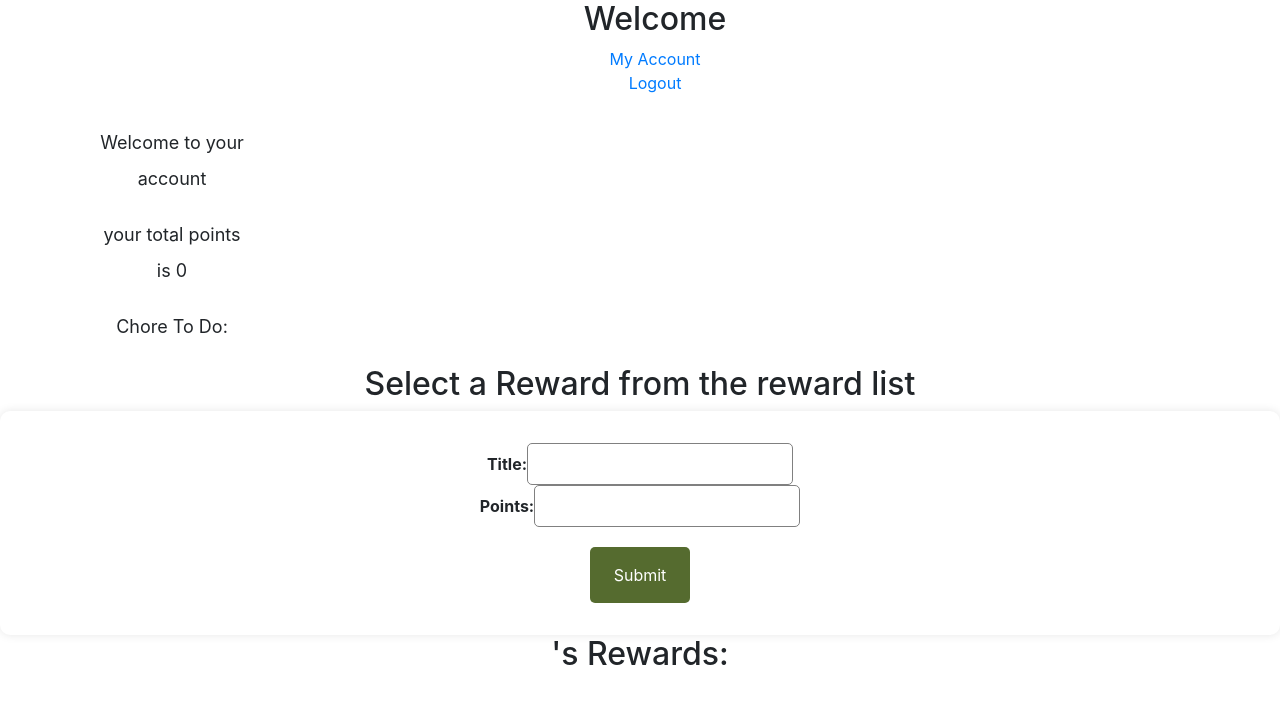
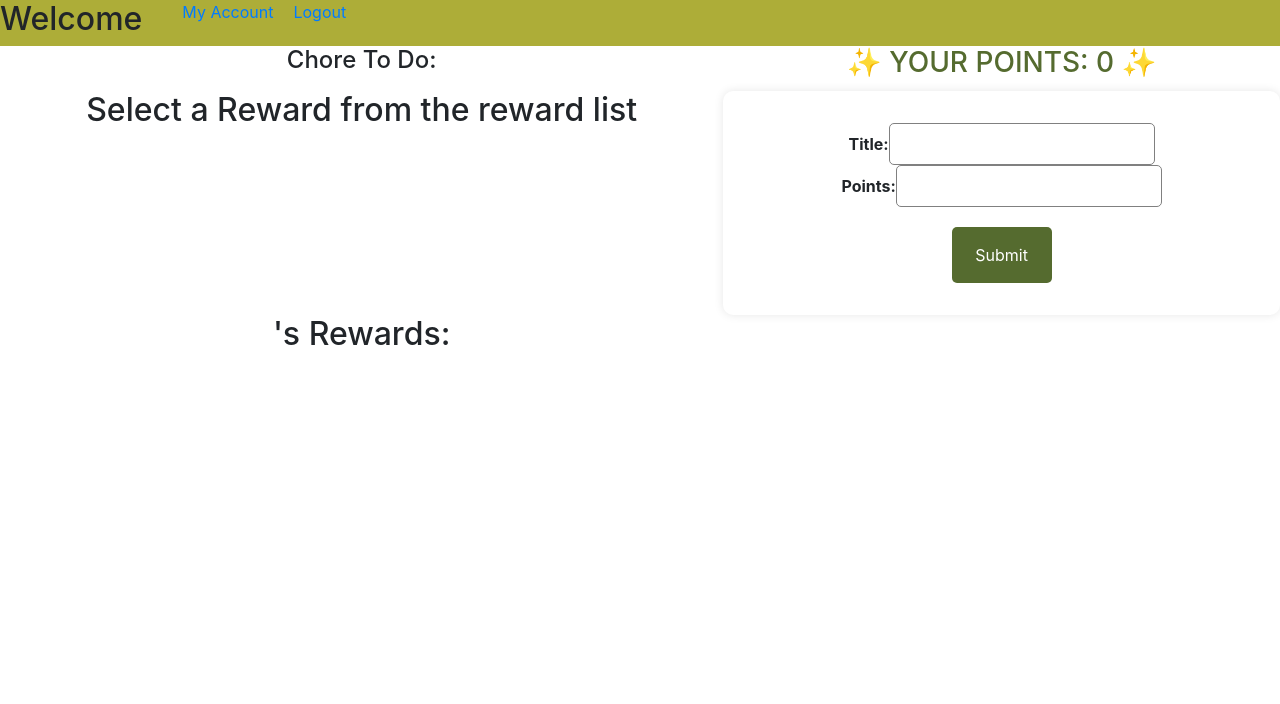
Before and after one commit to masinakh/Sweet-Home-Frontend, a React (Create React App) app: page /memberAccount in a window 1280 px wide. Shown: the top 704 px of the page. Built offline with nearby package versions, Linux system fonts and the light colour scheme.

Commit message:
working on CSS

```diff
--- a/src/components/ChoresToDo.js
+++ b/src/components/ChoresToDo.js
@@ -33,6 +33,7 @@ const ChoresToDo = ({selectedChore, markComplete}) => {
 
   return (
     <div>
+      <h4>Chore To Do:</h4>
       <ul>{choresToDoList}</ul>
     </div>
   )
--- a/src/components/Nav.css
+++ b/src/components/Nav.css
@@ -1,15 +1,16 @@
-/* .list-style-type {  */
-    /* list-style-type: none; */
-    /* display: flex;  */
-    /* flex-direction: column; */
-    /* justify-content:flex-start; */
-    /* margin-top: 15px;
-    margin-bottom: 15px; */
+.nav-list-style-type {
+    /* border: dashed; */
+    list-style-type: none;
+    display: flex;
+    /* flex-direction: row; */
+    justify-content:space-between;
+     /* margin-top: 15px; */
+    margin-bottom: 10px;
     /* margin-right: 20px; */
-    /* column-gap:510px; */
+    column-gap:20px;
 
-/* } */
+}
 /*
-div {
-    color:white;
+h2 {
+    border: dashed;
 } */
--- a/src/components/Nav.js
+++ b/src/components/Nav.js
@@ -6,8 +6,8 @@ import "./Nav.css"
 const Nav = ({member}) => {
   return (
     <div >
-      <ul className="list-style-type">
-        <li><h2>Welcome {member.name}</h2></li>
+      {/* <h2>Welcome {member.name}</h2> */}
+      <ul className="nav-list-style-type">
         <li><Link to="/memberAccount">My Account</Link></li>
         <li><Link to="/">Logout</Link></li>
       </ul>
--- a/src/pages/Home.css
+++ b/src/pages/Home.css
@@ -1,17 +1,18 @@
 .homeContainer {
     display:grid;
-    grid-template:auto auto auto / auto auto auto;
+    grid-template:2fr 1fr ;
 }
 
 .nav {
     background-color: rgb(173, 173, 56);
+    /* border:dashed; */
     grid-row: 1/2;
     grid-column: 1/3;
 
 }
 
 .points {
-    grid-row: 2/3;
+    grid-row: 2/4;
     grid-column: 2/3;
 }
 
--- a/src/pages/Home.js
+++ b/src/pages/Home.js
@@ -11,7 +11,7 @@ import "./Home.css"
 const Home = ({ choreList, deleteChore, addChore, member, selectChore }) => {
   return (
     <div className="homeContainer">
-      <div className="nav"><Nav member={member}></Nav></div>
+      <div className="nav"><h2>Welcome {member.name}</h2><Nav member={member}></Nav></div>
       <div className="points"><h3>✨ YOUR POINTS: {member.points} ✨</h3></div>
       <div className="choreList"><ChoreList
         choreList={choreList}
--- a/src/pages/MemberAccount.css
+++ b/src/pages/MemberAccount.css
@@ -0,0 +1,26 @@
+.memberAccountContainer{
+    display:grid;
+    grid-template:2fr 1fr ;
+}
+
+.choresToDo {
+    grid-row: 2/4;
+    grid-column: 1/2;
+}
+.rewardList {
+    grid-row:4/6;
+    grid-column:1/2;
+}
+
+.newRewardForm {
+    grid-row:5/6;
+    grid-column:2/3;
+
+}
+
+.memberSelectedReward {
+    grid-row:7/8;
+    grid-column:1/2;
+
+
+}
--- a/src/pages/MemberAccount.js
+++ b/src/pages/MemberAccount.js
@@ -5,6 +5,7 @@ import NewRewardForm from "../components/NewRewardForm";
 import ChoresToDo from "../components/ChoresToDo";
 import MemberSelectedRewards from "../components/MemberSelectedRewards";
 import Nav from "../components/Nav";
+import "./MemberAccount.css"
 
 const MemberAccount = ({
   rewardList,
@@ -16,30 +17,30 @@ const MemberAccount = ({
   selectedChore,
   member,
 }) => {
-  console.log("hello ", member.familyId);
+
   return (
-    <div>
-      <Nav member={member}></Nav>
-      <p>Welcome to your account</p>
-      <p>your total points is {member.points}</p>
-      <p>Chore To Do:</p>
-      <ChoresToDo selectedChore={selectedChore} markComplete={markComplete} />
-
-      <RewardList
+    <div className="memberAccountContainer">
+      <div className="nav"><h2>Welcome {member.name}</h2><Nav member={member}></Nav></div>
+      <div className="points"><h3>✨ YOUR POINTS: {member.points} ✨</h3></div>
+      <div className="choresToDo"><ChoresToDo selectedChore={selectedChore} markComplete={markComplete} /></div>
+      <div className="rewardList"><RewardList
         rewardList={rewardList}
         deleteReward={deleteReward}
         selectReward={selectReward}
-      />
-      {member.is_parent ? (
+          />
+      </div>
+      <div className="newRewardForm">{member.is_parent ? (
         <NewRewardForm addReward={addReward} familyId={member.family_id} />
       ) : (
         <div></div>
       )}
+      </div>
 
-      <MemberSelectedRewards
+      <div className="memberSelectedReward"><MemberSelectedRewards
         selectedReward={selectedReward}
         name={member.name}
       />
+      </div>
     </div>
   );
 };
```
